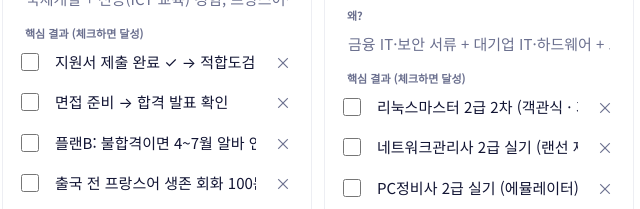
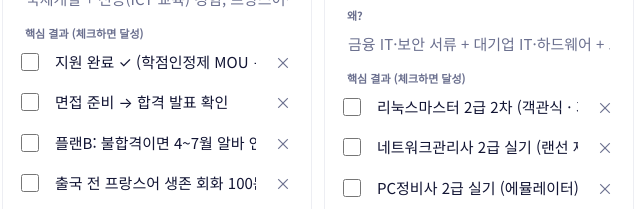
Before and after one commit to chaehyun05/plan, a plain HTML site: page year.html in a window 1280 px wide. Shown: the part 525-734 px from the top of the page, 0-640 px from the left. Drawn offline with Linux system fonts and the light colour scheme.

Commit message:
연간 계획: 프봉 MOU 서류 패스 반영
Co-Authored-By: Claude Opus 5.5 <noreply@anthropic.com>
Claude-Session: https://claude.ai/code/session_0111vYtkU1gy7TmDYoyEpwgM

```diff
--- a/year.html
+++ b/year.html
@@ -177,7 +177,7 @@ function draft2027(){
   const A=(id,name,c,goal,why,krs)=>({id,name,c,goal,why,krs:krs.map(t=>({id:uid(),t,done:false}))});
   const areas=[
     A('vol','프봉 (카메룬)','#13996A','KOICA 프로젝트봉사단 10기 카메룬 지원 → 합격 시 4개월 파견 완주 / 불합격 시 플랜B','국제개발 + 전공(ICT 교육) 경험, 프랑스어·영어 실전',
-      ['지원서 제출 완료 ✓ → 적합도검사 12/3~12/7 (필수)','면접 준비 → 합격 발표 확인','플랜B: 불합격이면 4~7월 알바 연장 + 정보처리기사 실기 + 토익 집중','출국 전 프랑스어 생존 회화 100문장','현지: AI 커리큘럼 파일럿 수업·협력티칭','활동 기록 매주 → 귀국 후 포트폴리오·자소서 소재로 정리']),
+      ['지원 완료 ✓ (학점인정제 MOU → 서류 패스) · 적합도검사 응시 대상인지 확인 → 면접 1/8~9 준비','면접 준비 → 합격 발표 확인','플랜B: 불합격이면 4~7월 알바 연장 + 정보처리기사 실기 + 토익 집중','출국 전 프랑스어 생존 회화 100문장','현지: AI 커리큘럼 파일럿 수업·협력티칭','활동 기록 매주 → 귀국 후 포트폴리오·자소서 소재로 정리']),
     A('cert','자격증 (기사 8개, 2030 상반기까지)','#2340E8','드래곤볼 기사 8개를 4학년 2학기(2030.6)까지: 2027 ①정처기 ②정보통신 → 2028 ③산업안전 ④빅분기 ⑤전기 → 2029 ⑥전자 ⑦정보보안 → 2030 ⑧일반기계','금융 IT·보안 서류 + 대기업 IT·하드웨어 + 드래곤볼',
       ['리눅스마스터 2급 2차 (객관식 · 기한 약 1년, 상반기 회차)','네트워크관리사 2급 실기 (랜선 제작+시뮬레이션)','PC정비사 2급 실기 (에뮬레이터)','한능검 3급 (82회 · 2/13)','① 정보처리기사 필기 (1회, 출국 전)','① 정보처리기사 실기 (3회, 10~11월)','② 정보통신기사 하반기 회차 (cq.or.kr 응시자격·일정 확인)','정보보안기사 응시자격 확인 (KISA)']),
     A('gov','방향: 금융 IT · 보안','#7A3FE0','메인 = 금융권 IT(은행·증권) 백엔드/보안 · 플랜B = IT 서비스 대기업 금융사업 · 9급은 보험(졸업 후 1년 미취업 시)','돈 + 안정성 둘 다 · 지금 자격증이 그대로 쓰임',
```
